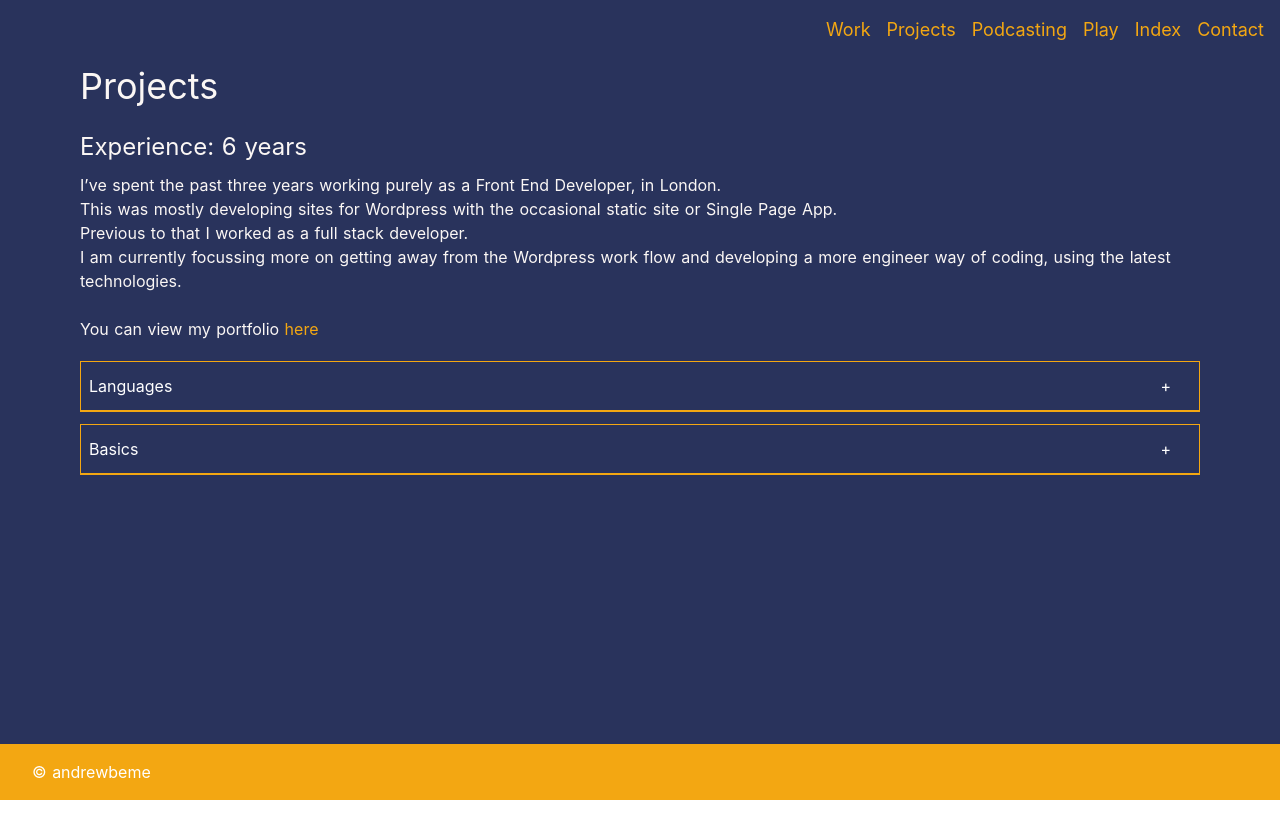
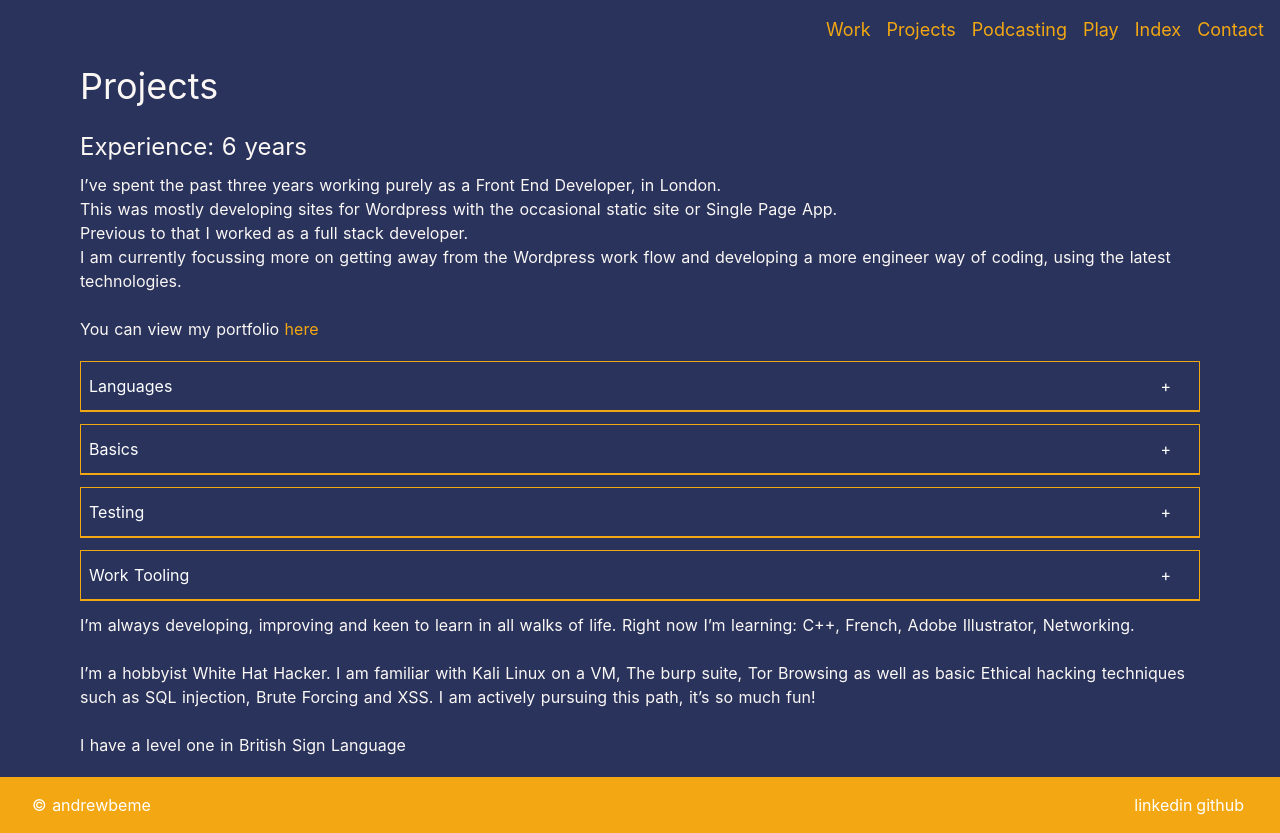
Before and after one commit to andrew-os/andrewbe-nuxt, a Nuxt app: page /work in a window 1280 px wide. Before the commit the page ends 800 px from the top, so only its background shows below. Built offline with nearby package versions, Linux system fonts and the light colour scheme.

Commit message:
added two more arrays for work accordions, github and linked in added to footer, margins on page bottoms site wide

```diff
--- a/components/Footer.vue
+++ b/components/Footer.vue
@@ -4,7 +4,12 @@
           <p class="text-white">&copy; andrewbeme</p>
 
           <ul class="social-nav">
-
+            <li class="mr-1 inline-block">
+              <a class="text-white" href="https://www.linkedin.com/in/asleigh/" target="_blank">linkedin</a>
+            </li>
+            <li class="mr-1 inline-block">
+              <a class="text-white" href="https://github.com/andrew-os" target="_blank">github</a>
+            </li>
 
           </ul>
 
--- a/pages/projects.vue
+++ b/pages/projects.vue
@@ -1,5 +1,5 @@
 <template>
-    <div class="container flex-col flex-grow flex-shrink">
+    <div class="container flex-col flex-grow flex-shrink mb-3">
         <h1 class="text-4xl text-txtwhite">Projects</h1>
 
         <p>Having worked as a Frontend developer for numerous years I have worked on 100's of websites.</p>
--- a/pages/work.vue
+++ b/pages/work.vue
@@ -14,7 +14,18 @@
         <div class="accordions mt-5 mb-3">
             <accordionitem title="Languages" :list="[...languages]" />
             <accordionitem title="Basics" :list="[...basics]" />
+            <accordionitem title="Testing" :list="[...testing]" />
+            <accordionitem title="Work Tooling" :list="[...tooling]" />
 
+        </div>
+
+        <div class="mt-3 mb-5">
+            <p>I’m always developing, improving and keen to learn in all walks of life.
+                Right now I’m learning: C++, French, Adobe Illustrator, Networking.</p>
+            <br>
+            <p>I’m a hobbyist White Hat Hacker. I am familiar with Kali Linux on a VM, The burp suite, Tor Browsing as well as basic Ethical hacking techniques such as SQL injection, Brute Forcing and XSS. I am actively pursuing this path, it’s so much fun!</p>
+            <br>
+            <p>I have a level one in British Sign Language</p>
         </div>
     </div>
 </template>
@@ -65,7 +76,47 @@ export default{
                     name: "GraphQL"
                 },
 
-            ]
+            ],
+            testing: [
+                {
+                    name: "Jest and Mocha at entry level"
+                },
+            ],
+            tooling: [
+                {
+                    name: "Git"
+                },
+                {
+                    name: "Gulp"
+                },
+                {
+                    name: "Cli"
+                },
+                {
+                    name: "Webpack"
+                },
+                {
+                    name: "Babel"
+                },
+                {
+                    name: "Bitbucket"
+                },
+                {
+                    name: "Github"
+                },
+                {
+                    name: "Visual Studio Code"
+                },
+                {
+                    name: "Photoshop"
+                },
+                {
+                    name: "Zeplin"
+                },
+                {
+                    name: "Figma"
+                },
+            ],
         }
     }
 }
```
